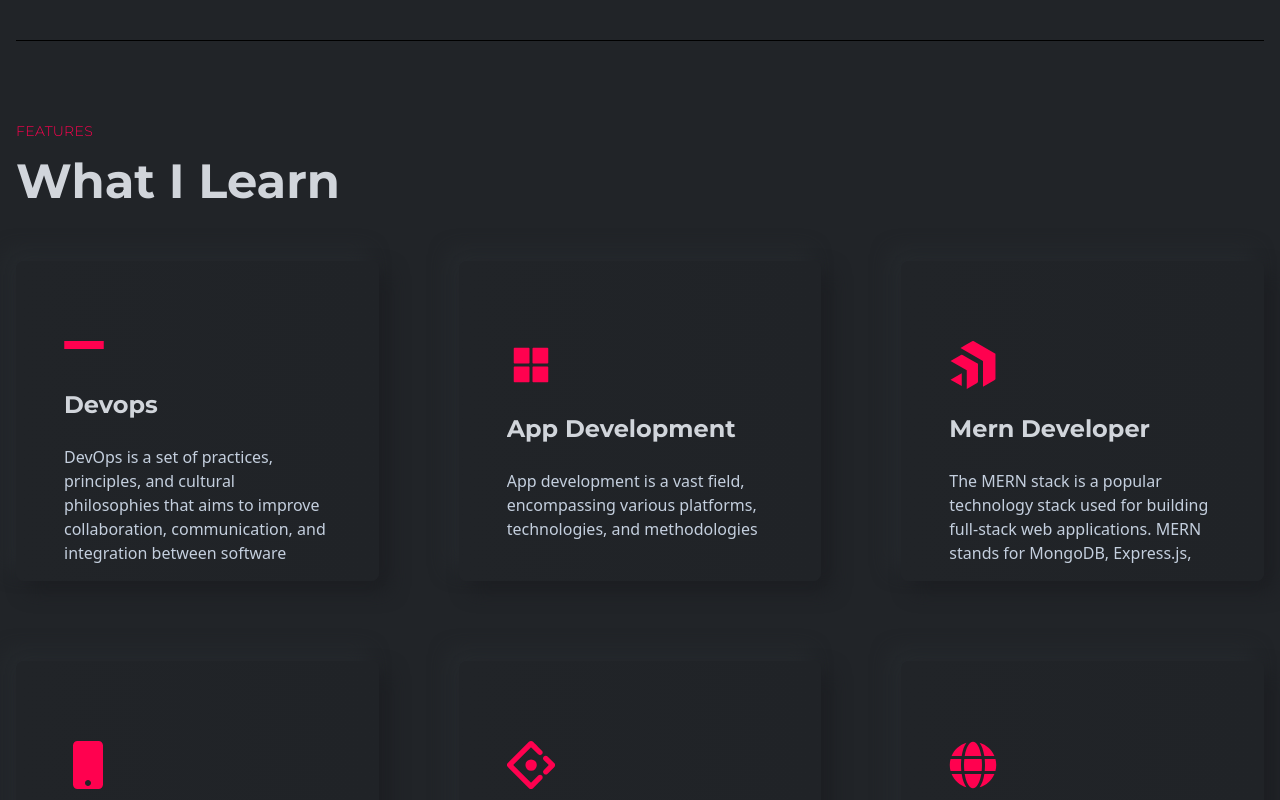
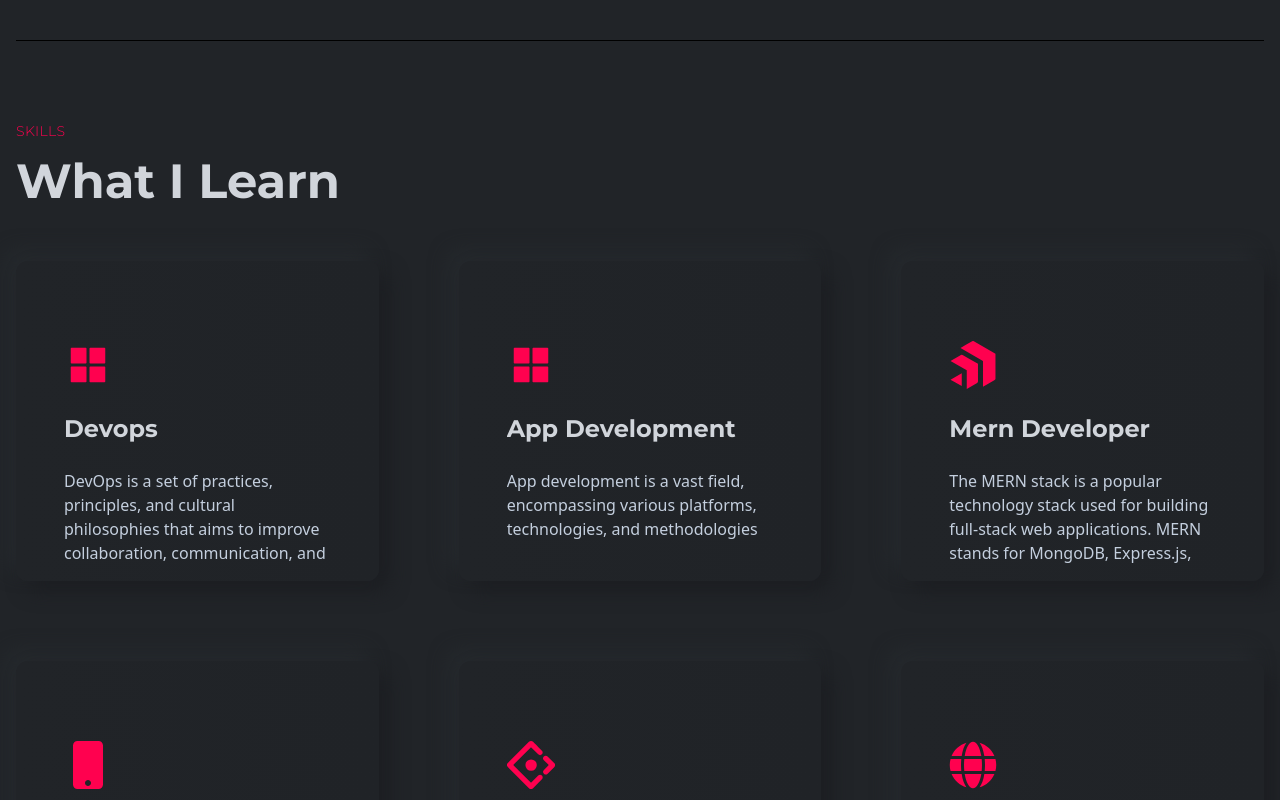
Before and after one commit to Bikash-Malu/portfolio, a React (Create React App) app: page / in a window 1280 px wide. Shown: the part 860-1660 px from the top of the page. Built offline with nearby package versions, Linux system fonts and the light colour scheme.

Commit message:
this is my 4th commit

```diff
--- a/src/components/features/Card.js
+++ b/src/components/features/Card.js
@@ -3,7 +3,7 @@ import { HiArrowRight } from "react-icons/hi";
 
 const Card = ({item:{title,des,icon}}) => {
   return (
-    <div className="w-full px-12 h-80 py-10 rounded-lg shadow-shadowOne flex items-center bg-gradient-to-r from-bodyColor to-[#202327] group hover:bg-gradient-to-b hover:from-black hover:to-[#1e2024] transition-colors duration-100 group">
+    <div className="w-full px-12 h-80 py-10 rounded-xl shadow-shadowOne flex items-center bg-gradient-to-r from-bodyColor to-[#202327] group hover:bg-gradient-to-b hover:from-black hover:to-[#1e2024] transition-colors duration-50 group">
       <div className="h-72 overflow-y-hidden">
         <div className="flex h-full flex-col gap-10 translate-y-16 group-hover:translate-y-0 transition-transform duration-500">
           <div className="w-10 h-8 flex flex-col justify-between">
--- a/src/components/features/Features.js
+++ b/src/components/features/Features.js
@@ -8,8 +8,8 @@ const Features = () => {
       id="features"
       className="w-full py-20 border-b-[1px] border-b-black"
     >
-      <Title title="Features" des="What I Learn" />
-      <div className="grid grid-cols-1 md:grid-cols-2 xl:grid-cols-3 gap-6 xl:gap-20">
+      <Title title="Skills" des="What I Learn" />
+      <div className="grid grid-cols-1 md:grid-cols-2 xl:grid-cols-3 xl:gap-20">
         {featuresData.map((item) => (
           <Card item={item} key={item.id} />
         ))}
--- a/src/components/projects/Projects.js
+++ b/src/components/projects/Projects.js
@@ -28,7 +28,7 @@ const Projects = () => {
         />
         <ProjectsCard
           title="Student Subject Regd."
-          des=" a student subject registration webpage using Spring Boot for the backend and React for the frontend involves multiple steps"
+          des="a student subject registration webpage using Spring Boot for the backend and React for the frontend involves multiple steps"
           src={projectThree}
         />
 
--- a/src/data/data.js
+++ b/src/data/data.js
@@ -6,6 +6,7 @@ import { SiProgress, SiAntdesign } from "react-icons/si";
 export const featuresData = [
   {
     id: 1,
+    icon:<AiFillAppstore/>,
     title: "Devops",
     des: "DevOps is a set of practices, principles, and cultural philosophies that aims to improve collaboration, communication, and integration between software development (Dev) and IT operations (Ops) teams",
   },
```
